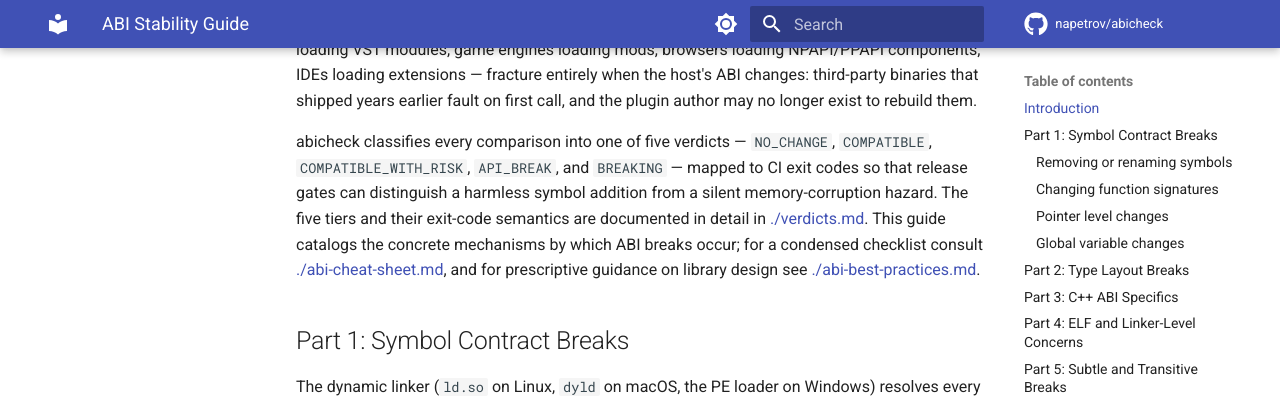
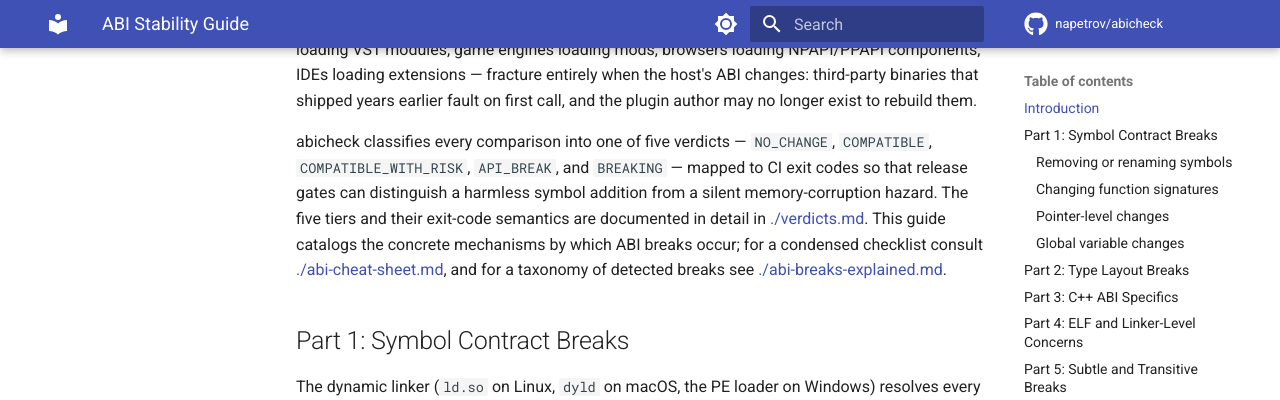
Before and after one commit to napetrov/abicheck, an MkDocs documentation site: the page built from docs/concepts/abi-stability-guide.md, in a window 1280 px wide and 1400 px high, scrolled down 642 px. Shown: the top 400 px of the window. Built offline with MkDocs 1.6.1 and Material for MkDocs 9.7.7, drawn with Linux system fonts in a browser that asks for light colours; comment, search, counter and statistics services are not loaded; part of the change alters nothing that is shown; some of the changed text lies outside the part shown.

Commit message:
docs: fix mkdocs strict link warnings and hyphenate heading
- Replace unresolved link to ./abi-best-practices.md with ./abi-breaks-explained.md
- Convert example README links from relative ../../examples paths to absolute
  GitHub URLs so MkDocs strict mode can resolve them
- Hyphenate "Pointer level changes" -> "Pointer-level changes"

Addresses build-docs and lint-and-types CI failures plus CodeRabbit
review feedback on #229.

https://claude.ai/code/session_01THHzjRjU3HziBTtwP9XiGs

````diff
--- a/docs/concepts/abi-stability-guide.md
+++ b/docs/concepts/abi-stability-guide.md
@@ -6,7 +6,7 @@ An **API** (Application Programming Interface) is a *source-level* contract: the
 
 The cost of an ABI break compounds with the size of the ecosystem depending on the library. When `libfoo.so.1` breaks ABI without bumping its SONAME, a Linux distribution must rebuild — and re-test, re-sign, and re-ship — every reverse-dependency in the archive; Debian and Fedora each track hundreds of such transitions per release. In embedded and firmware contexts, an ABI break shipped in an OTA update can brick devices in the field when a pre-linked application loads a new system library whose struct offsets have shifted. Plugin ecosystems — audio hosts loading VST modules, game engines loading mods, browsers loading NPAPI/PPAPI components, IDEs loading extensions — fracture entirely when the host's ABI changes: third-party binaries that shipped years earlier fault on first call, and the plugin author may no longer exist to rebuild them.
 
-abicheck classifies every comparison into one of five verdicts — `NO_CHANGE`, `COMPATIBLE`, `COMPATIBLE_WITH_RISK`, `API_BREAK`, and `BREAKING` — mapped to CI exit codes so that release gates can distinguish a harmless symbol addition from a silent memory-corruption hazard. The five tiers and their exit-code semantics are documented in detail in [./verdicts.md](./verdicts.md). This guide catalogs the concrete mechanisms by which ABI breaks occur; for a condensed checklist consult [./abi-cheat-sheet.md](./abi-cheat-sheet.md), and for prescriptive guidance on library design see [./abi-best-practices.md](./abi-best-practices.md).
+abicheck classifies every comparison into one of five verdicts — `NO_CHANGE`, `COMPATIBLE`, `COMPATIBLE_WITH_RISK`, `API_BREAK`, and `BREAKING` — mapped to CI exit codes so that release gates can distinguish a harmless symbol addition from a silent memory-corruption hazard. The five tiers and their exit-code semantics are documented in detail in [./verdicts.md](./verdicts.md). This guide catalogs the concrete mechanisms by which ABI breaks occur; for a condensed checklist consult [./abi-cheat-sheet.md](./abi-cheat-sheet.md), and for a taxonomy of detected breaks see [./abi-breaks-explained.md](./abi-breaks-explained.md).
 
 ## Part 1: Symbol Contract Breaks
 
@@ -14,7 +14,7 @@ The dynamic linker (`ld.so` on Linux, `dyld` on macOS, the PE loader on Windows)
 
 ### Removing or renaming symbols
 
-When an executable is linked against `libfoo.so.1`, every reference to a library function is recorded as a named relocation in the binary's `.rela.plt` (for functions) or `.rela.dyn` (for data). At load time `ld.so` walks those relocations and performs `dlsym`-equivalent lookups against the library's `.dynsym` table. If the name is absent — because v2 removed it (see [case01](../../examples/case01_symbol_removal/README.md)) or renamed it (see [case12](../../examples/case12_function_removed/README.md)) — the lookup returns `NULL` and the process aborts before `main()` under `RTLD_NOW`, or at the first PLT trampoline under the default lazy binding. v1 of case01 exports both entry points:
+When an executable is linked against `libfoo.so.1`, every reference to a library function is recorded as a named relocation in the binary's `.rela.plt` (for functions) or `.rela.dyn` (for data). At load time `ld.so` walks those relocations and performs `dlsym`-equivalent lookups against the library's `.dynsym` table. If the name is absent — because v2 removed it (see [case01](https://github.com/napetrov/abicheck/blob/main/examples/case01_symbol_removal/README.md)) or renamed it (see [case12](https://github.com/napetrov/abicheck/blob/main/examples/case12_function_removed/README.md)) — the lookup returns `NULL` and the process aborts before `main()` under `RTLD_NOW`, or at the first PLT trampoline under the default lazy binding. v1 of case01 exports both entry points:
 
 ```c
 int compute(int x) { return x * 2; }
@@ -25,18 +25,18 @@ v2 drops `helper`, and every downstream binary that ever called it fails with `.
 
 ### Changing function signatures
 
-Signatures are not part of the symbol name in C — `process` mangles to `process` regardless of whether it takes `(int, int)` or `(double, int)` — so the dynamic linker cheerfully binds v1 callers to v2 implementations whose parameter types disagree. The x86-64 System V ABI passes the first six integer-class arguments in `RDI, RSI, RDX, RCX, R8, R9` and the first eight floating-point arguments in `XMM0..XMM7`, with integer and FP registers assigned from independent queues; anything past those queues spills onto the stack in right-to-left order. When [case02](../../examples/case02_param_type_change/README.md) widens the first parameter from `int` to `double`, the v1 caller loads an integer into `EDI` while the v2 callee reads an FP value from `XMM0` — two disjoint registers — and `XMM0` holds whatever garbage the caller last left there:
+Signatures are not part of the symbol name in C — `process` mangles to `process` regardless of whether it takes `(int, int)` or `(double, int)` — so the dynamic linker cheerfully binds v1 callers to v2 implementations whose parameter types disagree. The x86-64 System V ABI passes the first six integer-class arguments in `RDI, RSI, RDX, RCX, R8, R9` and the first eight floating-point arguments in `XMM0..XMM7`, with integer and FP registers assigned from independent queues; anything past those queues spills onto the stack in right-to-left order. When [case02](https://github.com/napetrov/abicheck/blob/main/examples/case02_param_type_change/README.md) widens the first parameter from `int` to `double`, the v1 caller loads an integer into `EDI` while the v2 callee reads an FP value from `XMM0` — two disjoint registers — and `XMM0` holds whatever garbage the caller last left there:
 
 ```c
 /* v1 */ double process(int a, int b)    { return (double)(a + b); }
 /* v2 */ double process(double a, int b) { return a + b; }
 ```
 
-[case10](../../examples/case10_return_type/README.md) is the mirror failure on the return path: widening `int` → `long` makes the callee write all 64 bits of `RAX`, but v1 callers read only `EAX`, truncating `3_000_000_000` to `-1_294_967_296`. Struct-passing changes are worse still, because aggregates straddle the register/stack boundary by classification rules that depend on size, alignment, and member types — a single added `int64_t` field can push an entire argument onto the stack.
+[case10](https://github.com/napetrov/abicheck/blob/main/examples/case10_return_type/README.md) is the mirror failure on the return path: widening `int` → `long` makes the callee write all 64 bits of `RAX`, but v1 callers read only `EAX`, truncating `3_000_000_000` to `-1_294_967_296`. Struct-passing changes are worse still, because aggregates straddle the register/stack boundary by classification rules that depend on size, alignment, and member types — a single added `int64_t` field can push an entire argument onto the stack.
 
-### Pointer level changes
+### Pointer-level changes
 
-Every pointer on a 64-bit target occupies 8 bytes, so `int *` and `int **` look identical in a symbol's size on the wire. They are not identical in semantics. The v1 and v2 implementations of [case33](../../examples/case33_pointer_level/README.md) make the contrast concrete:
+Every pointer on a 64-bit target occupies 8 bytes, so `int *` and `int **` look identical in a symbol's size on the wire. They are not identical in semantics. The v1 and v2 implementations of [case33](https://github.com/napetrov/abicheck/blob/main/examples/case33_pointer_level/README.md) make the contrast concrete:
 
 ```c
 /* v1 */ void process(int *data)  { buf[0] = *data; }
@@ -47,7 +47,7 @@ A v1 caller passes the address of a stack `int`; v2 treats that address as an `i
 
 ### Global variable changes
 
-Exported globals are the hardest class to refactor compatibly because the executable bakes in layout facts about the variable at link time. On ELF, a reference to an imported data symbol typically generates a **COPY relocation**: the linker allocates space in the executable's own `.bss` sized to `sizeof(v1_type)`, and at load time `ld.so` memcpy's the library's initial value into that executable-owned slot. Subsequent reads and writes on *both* sides redirect to the executable's copy. If v2 widens the type — as in [case11](../../examples/case11_global_var_type/README.md), `int lib_version` → `long lib_version` — the executable's 4-byte slot cannot hold the 8-byte value; `ld.so` either warns about a size mismatch or silently truncates, so the app reads `705_032_704` where the library wrote `5_000_000_000`. [case58](../../examples/case58_var_removed/README.md) removes the global outright: the COPY relocation has no target, and the process fails to start with `undefined symbol: lib_debug_level`. [case39](../../examples/case39_var_const/README.md) shows the qualifier failure mode — a previously mutable global moved from `.data` into `.rodata` causes a SIGSEGV on the first write from code that compiled cleanly against v1, because the page that backs the executable's copy is now mapped read-only.
+Exported globals are the hardest class to refactor compatibly because the executable bakes in layout facts about the variable at link time. On ELF, a reference to an imported data symbol typically generates a **COPY relocation**: the linker allocates space in the executable's own `.bss` sized to `sizeof(v1_type)`, and at load time `ld.so` memcpy's the library's initial value into that executable-owned slot. Subsequent reads and writes on *both* sides redirect to the executable's copy. If v2 widens the type — as in [case11](https://github.com/napetrov/abicheck/blob/main/examples/case11_global_var_type/README.md), `int lib_version` → `long lib_version` — the executable's 4-byte slot cannot hold the 8-byte value; `ld.so` either warns about a size mismatch or silently truncates, so the app reads `705_032_704` where the library wrote `5_000_000_000`. [case58](https://github.com/napetrov/abicheck/blob/main/examples/case58_var_removed/README.md) removes the global outright: the COPY relocation has no target, and the process fails to start with `undefined symbol: lib_debug_level`. [case39](https://github.com/napetrov/abicheck/blob/main/examples/case39_var_const/README.md) shows the qualifier failure mode — a previously mutable global moved from `.data` into `.rodata` causes a SIGSEGV on the first write from code that compiled cleanly against v1, because the page that backs the executable's copy is now mapped read-only.
 
 > **Best practice — keeping the symbol contract intact**
 >
````
